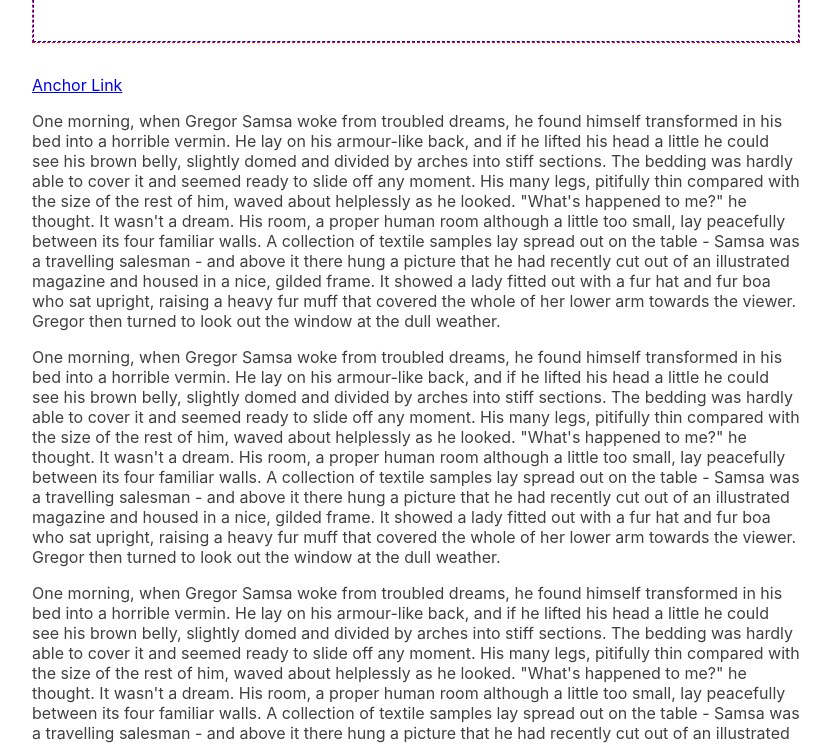
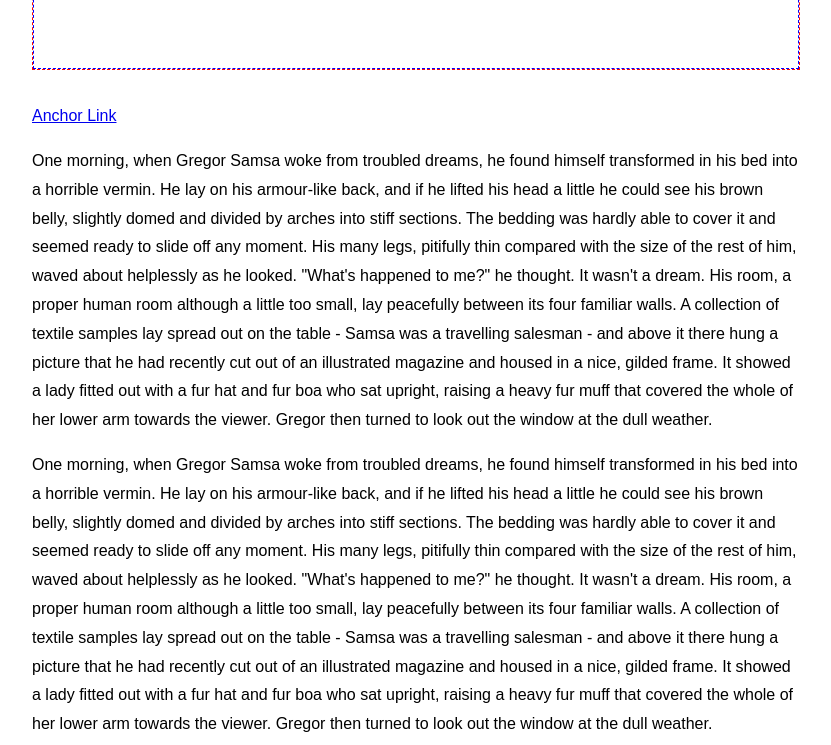
Before and after one commit to takty/gida-header, a website: page docs/fixed.html in a window 1280 px wide. Shown: the part 199-944 px from the top of the page, without its empty margins (224-1055 px from the left). Drawn offline with Linux system fonts and the light colour scheme; files that its build step writes are made by us from their sources.

Commit message:
Update docs

```diff
--- a/docs/fixed.html
+++ b/docs/fixed.html
@@ -8,8 +8,8 @@
 <meta name="author" content="">
 <meta name="viewport" content="width=device-width, initial-scale=1">
 <link rel="icon" href="">
-<link rel="stylesheet" href="css/style.min.css?v142430t">
-<script src="js/fixed.min.js?v142430t"></script>
+<link rel="stylesheet" href="css/style.min.css?v120041t">
+<script src="js/fixed.min.js?v120041t"></script>
 <script>window['GIDA'].header_fixed();</script>
 </head>
 <body>
--- a/docs/style.scss
+++ b/docs/style.scss
@@ -3,7 +3,7 @@
  * Styles for Sample (SCSS)
  *
  * @author Takuto Yanagida
- * @version 2021-10-03
+ * @version 2022-01-06
  *
  */
 
@@ -11,37 +11,29 @@
 @use "sass:math";
 
 
-:root {
-	font-size  : 16px;
-	font-family: -apple-system, BlinkMacSystemFont, system-ui, sans-serif;
+*,
+::before,
+::after {
+	box-sizing: border-box;
+}
 
-	margin-top: 2rem;
+html {
+	scroll-behavior: smooth;
+
+	font-family: sans-serif;
+	line-height: 1.8;
+
+	margin-top: 2rem;  // As simulation of CMS bar
 }
 
 body {
-	min-height    : 200vh;
-	padding-top   : 4vh;
-	padding-bottom: 4vh;
-	overflow-x    : hidden;
-
-	background-color: #fff;
-}
-
-h1 small {
-	font-size: small;
-}
-
-pre {
-	margin: 0;
-	overflow-x: auto;
+	min-height   : 200vh;
+	padding-block: 4vh;
 }
 
 .content {
-	margin   : { left: auto; right: auto; }
-	max-width: 48rem;
-	width    : calc(100% - 2vw);
-
-	color: hsla(0, 0%, 0%, 0.75);
+	margin-inline: auto;
+	width        : min(calc(100% - 2vw), 48rem);
 }
 
 
```
Also changed, not shown: docs/scroll.html (+2 -2 lines), docs/css/style.min.css, docs/js/fixed.min.js, docs/js/scroll.min.js, 3 other files.
